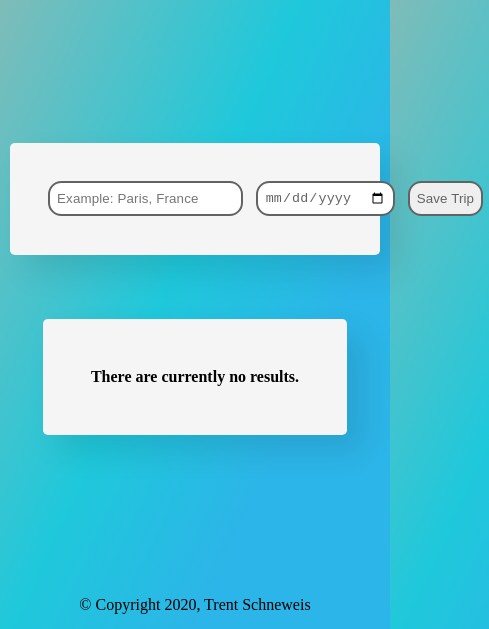
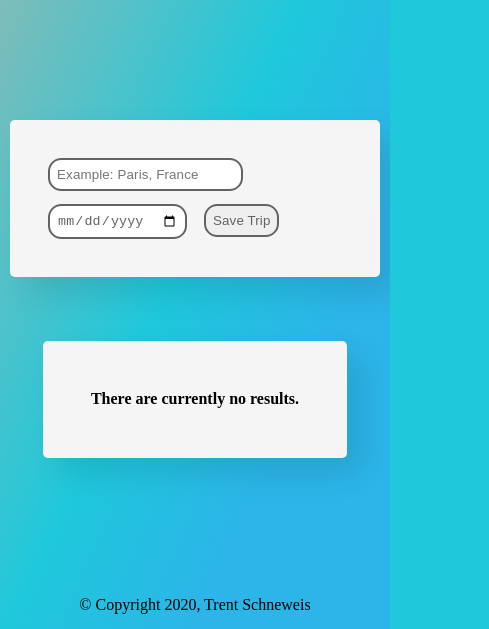
Before and after one commit to trentschnee/travel-app-capstone, a website built with webpack: page src/client/html/views/index.html in a window 390 px wide. Shown: the part 215-844 px from the top of the page, 489 px wide, since content can reach past the window. Built offline with nearby package versions, Linux system fonts and the light colour scheme; no server answers.

Commit message:
style: Add responsiveness

```diff
--- a/src/client/html/views/index.html
+++ b/src/client/html/views/index.html
@@ -1,6 +1,7 @@
 <!doctype html>
 <html>
   <head>
+    <meta name="viewport" content="width=device-width, initial-scale=1.0">
     <title>Getting Started</title>
   </head>
   <body>
--- a/src/client/sass/form.scss
+++ b/src/client/sass/form.scss
@@ -1,7 +1,4 @@
 
-form{
-    display: flex;
-}
 input {
     &:hover::placeholder{
         color:whitesmoke;
```
